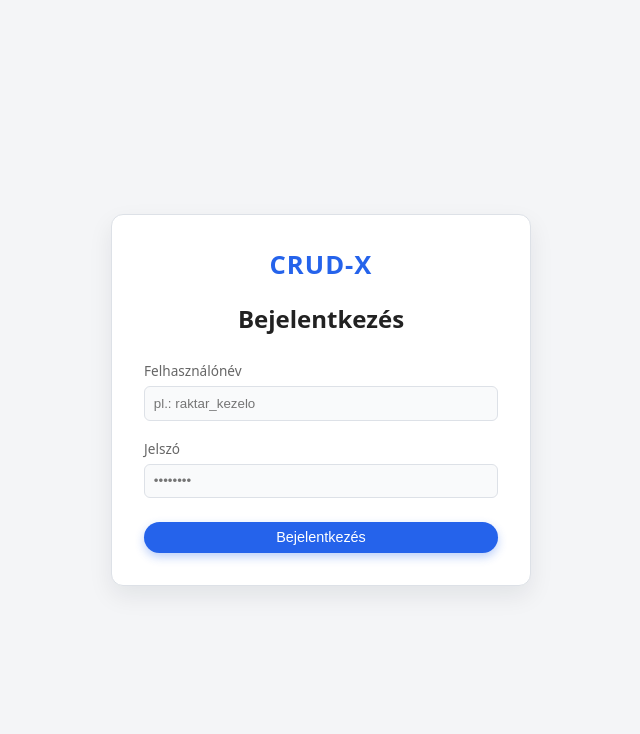
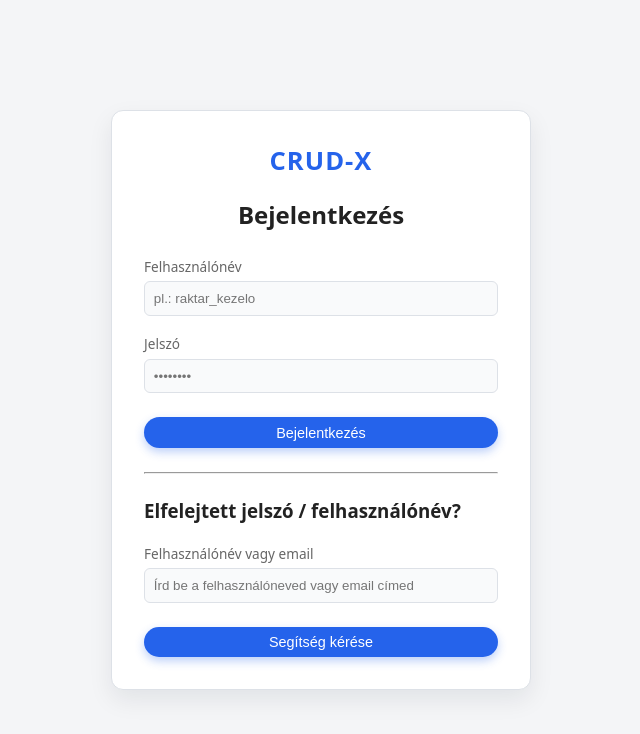
Before and after one commit to tokesroland/CRUD-X, a PHP site: page /login.php in a window 1280 px wide. Shown: the top 734 px of the page, without its empty margins (319-959 px from the left). Run offline with PHP 8.4, Linux system fonts and the light colour scheme.

Commit message:
Add files via upload

```diff
--- a/CRUDX_v93/login.php
+++ b/CRUDX_v93/login.php
@@ -3,6 +3,47 @@ session_start();
 
 include "config.php";
 $error = "";
+
+// --- Password/username recovery ---
+if ($_SERVER['REQUEST_METHOD'] === 'POST' && isset($_POST['recover'])) {
+    $input = trim($_POST['recover_input'] ?? '');
+
+    if ($input === "") {
+        $error = "Kérlek töltsd ki a mezőt!";
+    } else {
+        // Try to find a matching user by email or username
+        $stmt = $pdo->prepare("SELECT * FROM users WHERE username = :val OR email = :val LIMIT 1");
+        $stmt->execute(['val' => $input]);
+        $user = $stmt->fetch(PDO::FETCH_ASSOC);
+
+        $user_ID = $user['ID'] ?? null;
+        $username_snapshot = $user['username'] ?? null;
+        $email_snapshot = $user['email'] ?? (filter_var($input, FILTER_VALIDATE_EMAIL) ? $input : null);
+
+        // Insert into user_error
+        $stmt = $pdo->prepare("
+            INSERT INTO user_error (user_ID, input_value, username, email, status)
+            VALUES (:user_ID, :input_value, :username, :email, 'incomplete')
+        ");
+        $stmt->execute([
+            'user_ID' => $user_ID,
+            'input_value' => $input,
+            'username' => $username_snapshot,
+            'email' => $email_snapshot
+        ]);
+
+        // If email exists, optionally send an email reminder
+        if ($email_snapshot && $user_ID) {
+            $subject = "Felhasználónév / jelszó emlékeztető";
+            $message = "Szia " . htmlspecialchars($username_snapshot) . ",\n\n"
+                     . "Kértél emlékeztetőt. A felhasználóneved: " . htmlspecialchars($username_snapshot) . "\n\n"
+                     . "Kérjük, vedd fel a kapcsolatot az adminnal, hogy jelszót változtathass.";
+            // mail($email_snapshot, $subject, $message); // Uncomment if mail() is configured
+        }
+
+        $error = "A kérésedet rögzítettük. Az admin hamarosan segíteni fog.";
+    }
+}
 
 if ($_SERVER['REQUEST_METHOD'] === 'POST') {
     $user = $_POST['username'] ?? '';
@@ -46,6 +87,7 @@ if ($_SERVER['REQUEST_METHOD'] === 'POST') {
 
 <!DOCTYPE html>
 <html lang="hu">
+
 <head>
     <meta charset="UTF-8">
     <title>CRUD-WMS – Bejelentkezés</title>
@@ -108,10 +150,10 @@ if ($_SERVER['REQUEST_METHOD'] === 'POST') {
             margin-bottom: 1rem;
             font-size: 0.9rem;
         }
-
     </style>
 
 </head>
+
 <body>
 
 
@@ -141,8 +183,21 @@ if ($_SERVER['REQUEST_METHOD'] === 'POST') {
 
             <button type="submit" class="btn" style="width: 100%; margin-top: 0.5rem;">Bejelentkezés</button>
         </form>
+        <hr style="margin: 1.5rem 0;">
+        <h3>Elfelejtett jelszó / felhasználónév?</h3>
+        <form action="#" method="POST">
+            <div class="login-field">
+                <label for="recover_input">Felhasználónév vagy email</label>
+                <input type="text" name="recover_input" id="recover_input"
+                    placeholder="Írd be a felhasználóneved vagy email címed">
+            </div>
+            <button type="submit" name="recover" class="btn" style="width: 100%; margin-top: 0.5rem;">Segítség
+                kérése</button>
+        </form>
+
 
     </div>
 
 </body>
+
 </html>
```
Lines whose indentation alone changed are shown as unchanged.
